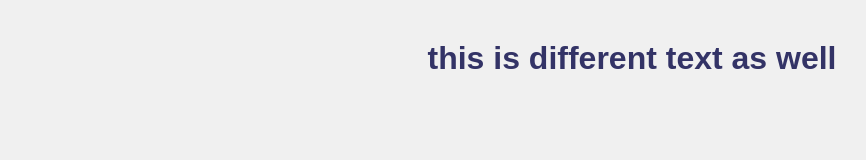
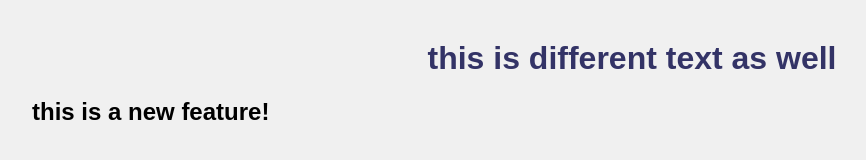
Before and after one commit to am1co/workshop-test-repo, a plain HTML site: page index.html in a window 1280 px wide. Shown: the whole page, without its empty margins (8-874 px from the left). Drawn offline with Linux system fonts and the light colour scheme.

Commit message:
feat: new heading

```diff
--- a/index.html
+++ b/index.html
@@ -8,5 +8,6 @@
     <h1>
         this is different text as well
     </h1>
+    <h2>this is a new feature!</h2>
 </body>
 </html>
```
